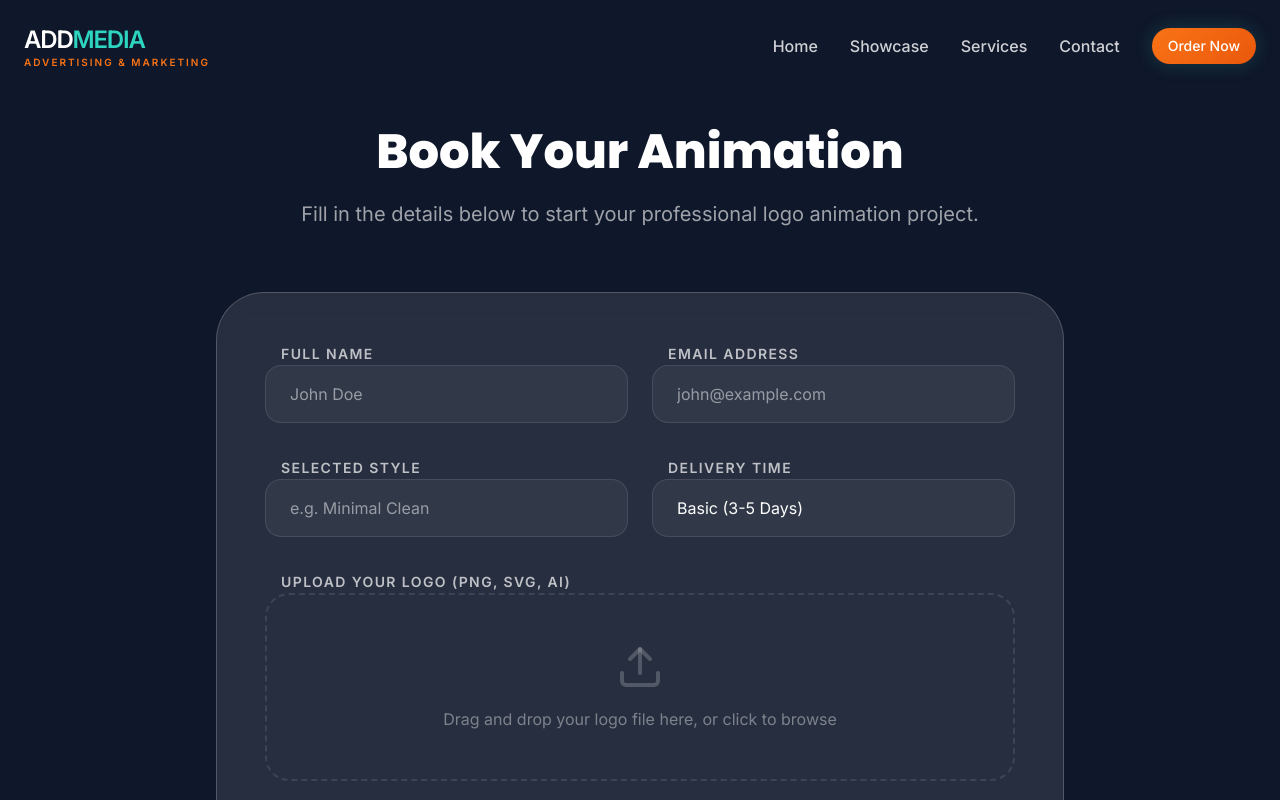
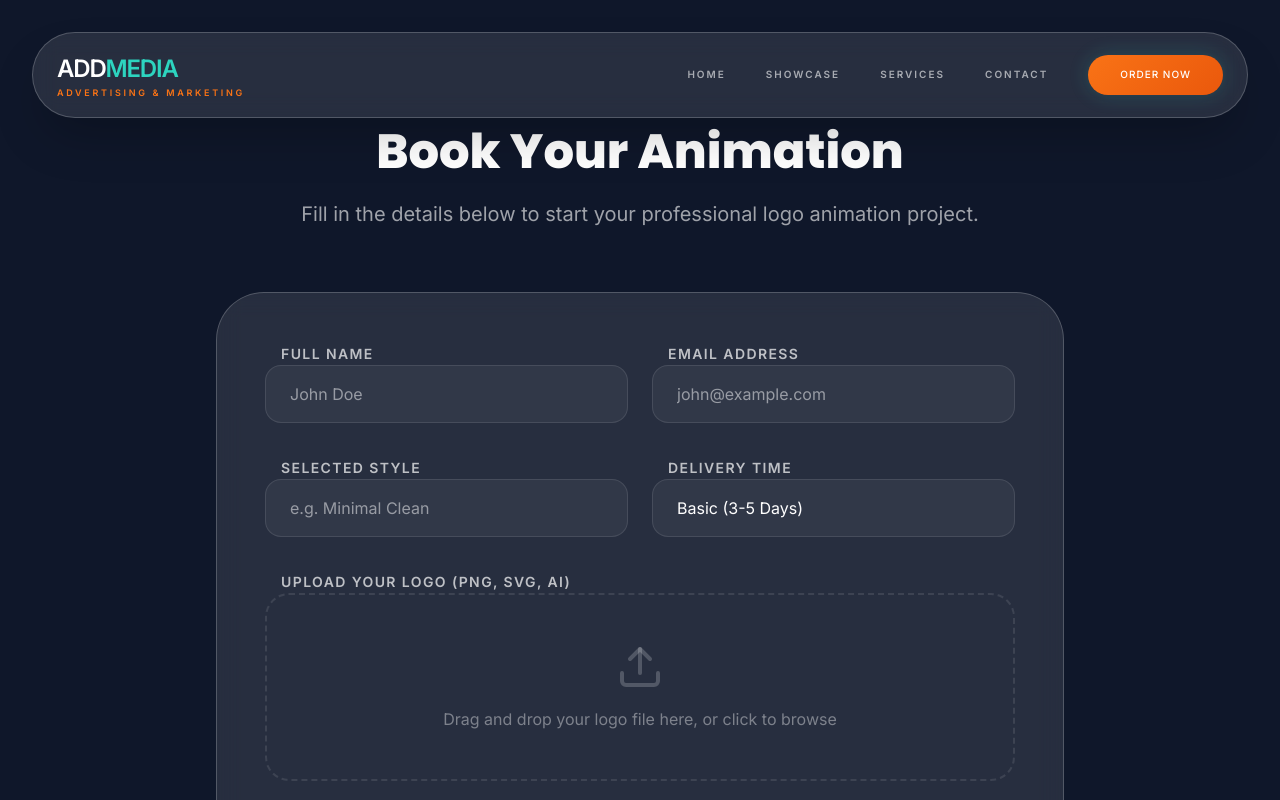
Before and after one commit to vivekverma807/ADD-MEDIA, a React (Vite) app: page /order in a window 1280 px wide. Shown: the top 800 px of the page. Built offline with nearby package versions, Linux system fonts and the light colour scheme.

Commit message:
feat: implement landing page layout with custom Tailwind theme, navigation, and service showcase sections

```diff
--- a/src/components/Navbar.tsx
+++ b/src/components/Navbar.tsx
@@ -1,11 +1,14 @@
-import { Link } from 'react-router-dom';
+import { Link, useNavigate, useLocation } from 'react-router-dom';
 import { Button } from './UI/Button';
-import { Menu, X } from 'lucide-react';
+import { Menu, X, Play } from 'lucide-react';
 import { useState, useEffect } from 'react';
+import { motion, AnimatePresence } from 'framer-motion';
 
 export function Navbar() {
   const [isMenuOpen, setIsMenuOpen] = useState(false);
   const [isScrolled, setIsScrolled] = useState(false);
+  const navigate = useNavigate();
+  const location = useLocation();
 
   useEffect(() => {
     const handleScroll = () => {
@@ -15,50 +18,111 @@ export function Navbar() {
     return () => window.removeEventListener('scroll', handleScroll);
   }, []);
 
+  const scrollToSection = (id: string) => {
+    setIsMenuOpen(false);
+
+    if (location.pathname !== '/') {
+      navigate('/');
+      // Wait for navigation and mount
+      setTimeout(() => {
+        const element = document.getElementById(id);
+        if (element) {
+          element.scrollIntoView({ behavior: 'smooth' });
+        }
+      }, 100);
+    } else {
+      const element = document.getElementById(id);
+      if (element) {
+        element.scrollIntoView({ behavior: 'smooth' });
+      }
+    }
+  };
+
   return (
-    <nav className={`fixed top-0 left-0 right-0 z-50 transition-all duration-300 ${isScrolled ? 'py-4 glass shadow-lg' : 'py-6 bg-transparent'}`}>
-      <div className="container mx-auto px-6 flex justify-between items-center">
-        <Link to="/" className="flex items-center gap-2">
-          {/* Logo Placeholder */}
-          <div className="flex flex-col leading-tight">
-            <span className="text-2xl font-black tracking-tighter text-white">
+    <nav className="fixed top-0 left-0 right-0 z-50 pt-safe px-4 md:px-8 pointer-events-none">
+      <div className={`mt-4 md:mt-8 mx-auto max-w-7xl transition-all duration-500 pointer-events-auto ${isScrolled ? 'scale-95 opacity-90' : 'scale-100 opacity-100'}`}>
+        <div className={`glass rounded-[2rem] md:rounded-full px-6 py-4 md:py-5 flex justify-between items-center border border-white/10 shadow-2xl transition-all ${isScrolled ? 'bg-primary/80' : 'bg-surface/40'}`}>
+          <Link to="/" className="flex items-center gap-2" onClick={() => setIsMenuOpen(false)}>
+            <div className="flex flex-col leading-[0.85]">
+              <span className="text-xl md:text-2xl font-black tracking-[-0.05em] text-white">
                 ADD<span className="text-accent-teal">MEDIA</span>
               </span>
-            <span className="text-[10px] uppercase tracking-[0.2em] text-accent-orange font-bold">
+              <span className="text-[8px] md:text-[9px] uppercase tracking-[0.3em] text-accent-orange font-extrabold mt-1">
                 Advertising & Marketing
               </span>
             </div>
           </Link>
 
           {/* Desktop Menu */}
-        <div className="hidden md:flex items-center gap-8">
-          <Link to="/" className="text-white/80 hover:text-accent-teal transition-colors font-medium">Home</Link>
-          <Link to="/showcase" className="text-white/80 hover:text-accent-teal transition-colors font-medium">Showcase</Link>
-          <Link to="/services" className="text-white/80 hover:text-accent-teal transition-colors font-medium">Services</Link>
-          <Link to="/contact" className="text-white/80 hover:text-accent-teal transition-colors font-medium">Contact</Link>
+          <div className="hidden lg:flex items-center gap-10">
+            <Link to="/" className="text-white/60 hover:text-white transition-colors font-bold text-[10px] uppercase tracking-[0.2em]">Home</Link>
+            <Link to="/showcase" className="text-white/60 hover:text-white transition-colors font-bold text-[10px] uppercase tracking-[0.2em]">Showcase</Link>
+            <button
+              onClick={() => scrollToSection('services')}
+              className="text-white/60 hover:text-white transition-colors font-bold text-[10px] uppercase tracking-[0.2em] cursor-pointer"
+            >
+              Services
+            </button>
+            <button
+              onClick={() => scrollToSection('footer')}
+              className="text-white/60 hover:text-white transition-colors font-bold text-[10px] uppercase tracking-[0.2em] cursor-pointer"
+            >
+              Contact
+            </button>
             <Link to="/order">
-            <Button size="sm">Order Now</Button>
+              <Button size="sm" className="rounded-full px-8 h-10 text-[10px] uppercase tracking-widest">Order Now</Button>
             </Link>
           </div>
 
           {/* Mobile Menu Toggle */}
-        <button className="md:hidden text-white" onClick={() => setIsMenuOpen(!isMenuOpen)}>
-          {isMenuOpen ? <X size={28} /> : <Menu size={28} />}
+          <button className="lg:hidden text-white w-10 h-10 rounded-full bg-white/5 flex items-center justify-center border border-white/10" onClick={() => setIsMenuOpen(!isMenuOpen)}>
+            {isMenuOpen ? <X size={20} /> : <Menu size={20} />}
           </button>
         </div>
+      </div>
 
-      {/* Mobile Menu */}
+      {/* Mobile Menu Overlay */}
+      <AnimatePresence>
         {isMenuOpen && (
-        <div className="md:hidden glass absolute top-full left-0 right-0 p-6 flex flex-col gap-4 animate-in fade-in slide-in-from-top-4 duration-300">
-          <Link to="/" className="text-lg font-medium" onClick={() => setIsMenuOpen(false)}>Home</Link>
-          <Link to="/showcase" className="text-lg font-medium" onClick={() => setIsMenuOpen(false)}>Showcase</Link>
-          <Link to="/services" className="text-lg font-medium" onClick={() => setIsMenuOpen(false)}>Services</Link>
-          <Link to="/contact" className="text-lg font-medium" onClick={() => setIsMenuOpen(false)}>Contact</Link>
-          <Link to="/order" onClick={() => setIsMenuOpen(false)}>
-            <Button className="w-full">Order Now</Button>
-          </Link>
+          <motion.div
+            initial={{ opacity: 0, scale: 1.1 }}
+            animate={{ opacity: 1, scale: 1 }}
+            exit={{ opacity: 0, scale: 1.1 }}
+            transition={{ type: 'spring', damping: 25, stiffness: 300 }}
+            className="lg:hidden fixed inset-0 z-[60] bg-primary/98 backdrop-blur-3xl p-10 flex flex-col items-center justify-center gap-12 pointer-events-auto"
+          >
+            <button onClick={() => setIsMenuOpen(false)} className="absolute top-10 right-10 w-12 h-12 rounded-full bg-white/5 flex items-center justify-center text-white/40"><X size={28}/></button>
+
+            <div className="flex flex-col gap-8 text-center">
+              <Link to="/" className="text-4xl font-black text-white hover:text-accent-teal transition-colors" onClick={() => setIsMenuOpen(false)}>Home</Link>
+              <Link to="/showcase" className="text-4xl font-black text-white hover:text-accent-teal transition-colors" onClick={() => setIsMenuOpen(false)}>Showcase</Link>
+              <button
+                onClick={() => scrollToSection('services')}
+                className="text-4xl font-black text-white hover:text-accent-teal transition-colors"
+              >
+                Services
+              </button>
+              <button
+                onClick={() => scrollToSection('footer')}
+                className="text-4xl font-black text-white hover:text-accent-teal transition-colors"
+              >
+                Contact
+              </button>
+              <Link to="/order" className="text-4xl font-black text-accent-orange hover:text-white transition-colors" onClick={() => setIsMenuOpen(false)}>Order Now</Link>
             </div>
+
+            <div className="flex gap-6 mt-12">
+              <div className="w-12 h-12 rounded-2xl glass flex items-center justify-center text-accent-teal">
+                <Play size={24} />
+              </div>
+              <div className="text-left">
+                <p className="text-[10px] font-bold text-white/40 uppercase tracking-widest mb-1">Creative Partner</p>
+                <p className="text-lg font-black text-white">ADD MEDIA Agency</p>
+              </div>
+            </div>
+          </motion.div>
         )}
+      </AnimatePresence>
     </nav>
   );
 }
```
Lines whose indentation alone changed are shown as unchanged.
